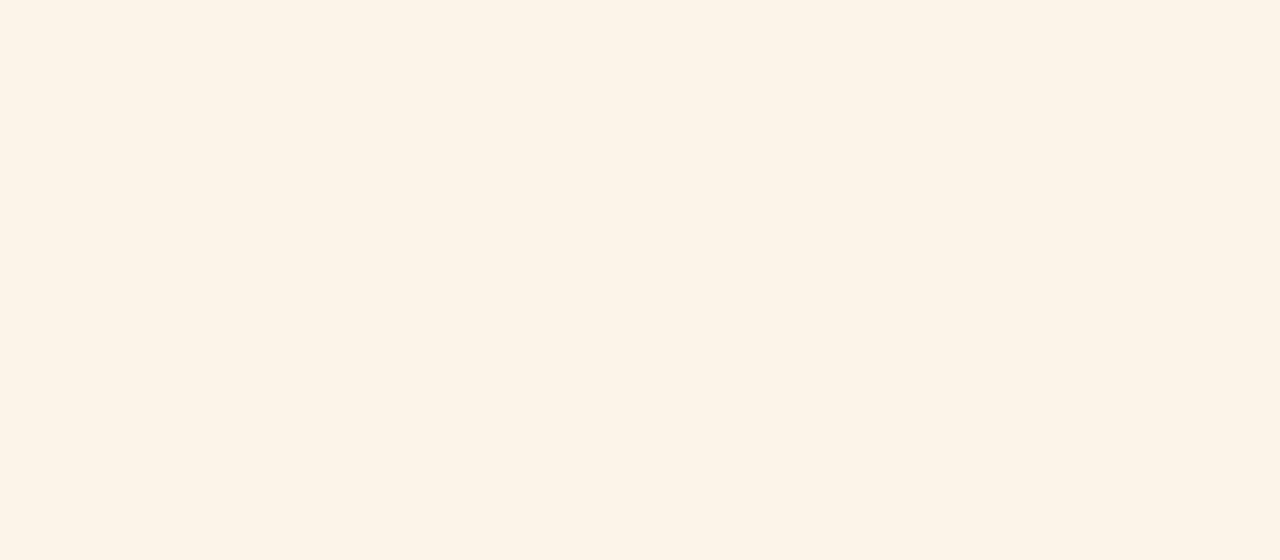
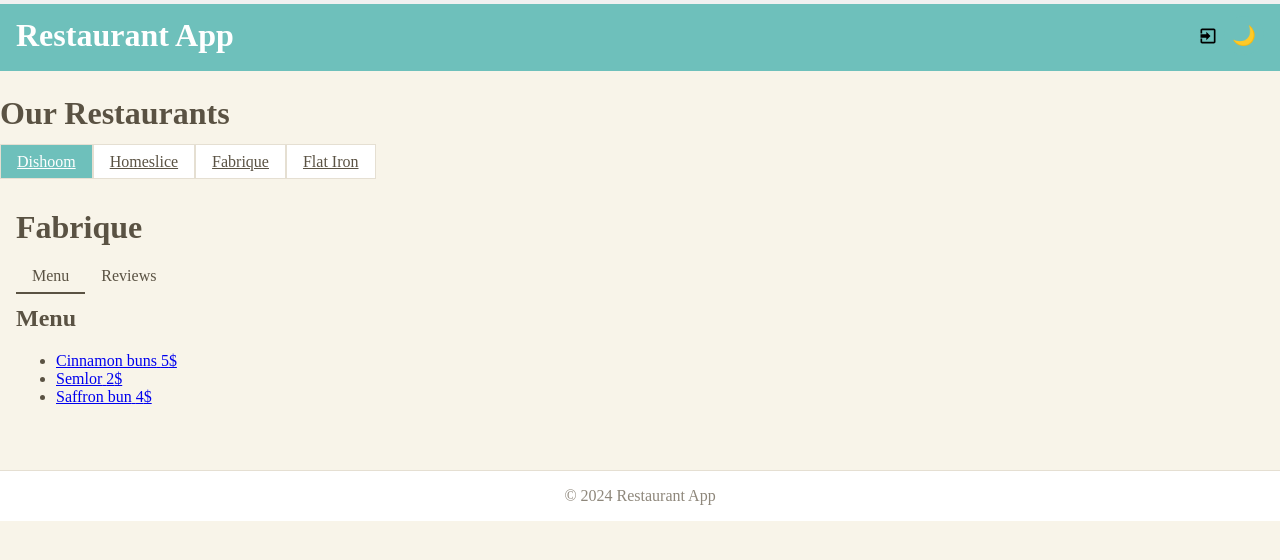
Before and after one commit to AkhmetvaleevRR/testReact, a React (Vite) app: page /restaurants/982bfbce-c5e0-41a0-9f99-d5c20ecee49d/menu in a window 1280 px wide. Before the commit this address had no page. Shown: the top 560 px of the page. Built offline with nearby package versions, Linux system fonts and the light colour scheme.

Commit message:
отдельная страница review/dish табы меню и ревью

```diff
--- a/src/components/app/app.tsx
+++ b/src/components/app/app.tsx
@@ -9,7 +9,9 @@ import { HomePage } from "../../pages/home-page";
 import { RestaurantLayout } from "../../layouts/restaurant-layout";
 import { RestaurantsPage } from "../../pages/restaurants-page";
 import { RestaurantReviewsPage } from "../../pages/reviews-page";
-import { Layout } from "../layout/layout";
+import { MenuPage } from "../../pages/menu-page";
+import { DishPage } from "../../pages/dish-page";
+import { AddReviewPage } from "../../pages/add-review-page";
 
 export const App = () => {
   return (
@@ -21,10 +23,13 @@ export const App = () => {
                 <Route index element={<HomePage />} />
                 <Route path='/restaurants' element={<RestaurantsPage />}>
                   <Route path=':restaurantId' element={<RestaurantPage />}>
-                    <Route index element={<Navigate to='reviews' />} />
+                    <Route index element={<Navigate to='menu' />} />
+                    <Route path='menu' element={<MenuPage />} />
                     <Route path='reviews' element={<RestaurantReviewsPage />} />
                   </Route>
                 </Route>
+                <Route path='/dish/:dishId' element={<DishPage />} />
+                <Route path='/add-review/:restaurantId' element={<AddReviewPage />} />
                 </Route>
             </Routes>
           </BrowserRouter>
--- a/src/components/cart/cart-container.tsx
+++ b/src/components/cart/cart-container.tsx
@@ -1,14 +1,15 @@
 import { useSelector } from "react-redux";
 import type { RootState } from "../../store/store";
-import { selectCartItemsIds } from "../../store/entities/cart/slice";
+import { selectCartItemsIds, selectCartTotal } from "../../store/entities/cart/slice";
 import { Cart } from "./cart";
 
 export const CartContainer = () => {
   const itemsIds = useSelector((state: RootState) => selectCartItemsIds(state));
+  const total = useSelector((state: RootState) => selectCartTotal(state));
 
   if (!itemsIds.length) {
     return null;
   }
 
-  return <Cart itemsIds={itemsIds} />;
+  return <Cart itemsIds={itemsIds} total={total} />;
 };
--- a/src/components/cart/cart.tsx
+++ b/src/components/cart/cart.tsx
@@ -2,9 +2,10 @@ import { CartItemContainer } from "../cartItem/cart-item-container";
 
 interface CartProps {
   itemsIds: string[];
+  total: number;
 }
 
-export const Cart = ({ itemsIds }: CartProps) => {
+export const Cart = ({ itemsIds, total }: CartProps) => {
   return (
     <div>
       <h3>Cart</h3>
@@ -15,6 +16,9 @@ export const Cart = ({ itemsIds }: CartProps) => {
           </li>
         ))}
       </ul>
+      <div>
+        <strong>Total: ${total.toFixed(2)}</strong>
+      </div>
     </div>
   );
 };
--- a/src/components/menuList/menuList.tsx
+++ b/src/components/menuList/menuList.tsx
@@ -1,11 +1,14 @@
 import { DishCounterContainer } from "../dishCounter/dishCounter-container";
+import { Link } from "react-router";
 
 export function MenuList({ menu, isAuthenticated }: { menu: any[]; isAuthenticated: boolean }) {
   return (
     <ul>
       {menu.map((menuItem) => (
         <li key={menuItem.id}>
-          {menuItem.name} {menuItem.price}$
+          <Link to={`/dish/${menuItem.id}`}>
+            {menuItem.name} {menuItem.price}$
+          </Link>
           {isAuthenticated && <DishCounterContainer max={5} dishId={menuItem.id} />}
         </li>
       ))}
--- /dev/null
+++ b/src/components/tabLink/tab-link.module.css
@@ -0,0 +1,16 @@
+.root {
+  padding: 8px 16px;
+  text-decoration: none;
+  color: var(--text-color);
+  border-bottom: 2px solid transparent;
+  transition: all 0.3s ease;
+}
+
+.root:hover {
+  color: var(--primary-color);
+}
+
+.isActive {
+  color: var(--primary-color);
+  border-bottom-color: var(--primary-color);
+}
--- /dev/null
+++ b/src/pages/add-review-page.tsx
@@ -0,0 +1,18 @@
+import { useParams, Link } from "react-router";
+import { ReviewForm } from "../components/reviewForm/reviewForm";
+
+export const AddReviewPage = () => {
+  const { restaurantId } = useParams();
+
+  return (
+    <div>
+      <Link to={`/restaurants/${restaurantId}/reviews`}>
+        <svg width="20" height="20" viewBox="0 0 24 24" fill="currentColor">
+          <path d="M20 11H7.83l5.59-5.59L12 4l-8 8 8 8 1.41-1.41L7.83 13H20v-2z"/>
+        </svg>
+      </Link>
+      <h1>Add Review</h1>
+      <ReviewForm />
+    </div>
+  );
+};
--- /dev/null
+++ b/src/pages/dish-page.tsx
@@ -0,0 +1,31 @@
+import { useParams, Link } from "react-router";
+import { useSelector } from "react-redux";
+import { selectDishById } from "../store/entities/dishes/slice";
+import { DishCounterContainer } from "../components/dishCounter/dishCounter-container";
+import type { RootState } from "../store/store";
+
+export const DishPage = () => {
+  const { dishId } = useParams();
+
+  const dish = useSelector((state: RootState) =>
+    dishId ? selectDishById(state, dishId) : null
+  );
+
+  if (!dishId || !dish) {
+    return <div>Dish not found</div>;
+  }
+
+  return (
+    <div>
+      <Link to="/restaurants" style={{ background: 'transparent', border: 'none', textDecoration: 'none' }}>
+        <svg width="20" height="20" viewBox="0 0 24 24" fill="currentColor">
+          <path d="M20 11H7.83l5.59-5.59L12 4l-8 8 8 8 1.41-1.41L7.83 13H20v-2z"/>
+        </svg>
+      </Link>
+      <h1>{dish.name}</h1>
+      <p>Price: ${dish.price}</p>
+      <p>Ingredients: {dish.ingredients.join(", ")}</p>
+      <DishCounterContainer max={5} dishId={dish.id} />
+    </div>
+  );
+};
--- /dev/null
+++ b/src/pages/menu-page.tsx
@@ -0,0 +1,24 @@
+import { useParams } from "react-router";
+import { useSelector } from "react-redux";
+import { selectRestaurantById } from "../store/entities/restaurants/slice";
+import { MenuListContainer } from "../components/menuList/menuList-container";
+import type { RootState } from "../store/store";
+
+export const MenuPage = () => {
+  const { restaurantId } = useParams();
+
+  const restaurant = useSelector((state: RootState) =>
+    restaurantId ? selectRestaurantById(state, restaurantId) : null
+  );
+
+  if (!restaurantId || !restaurant) {
+    return <div>Restaurant not found</div>;
+  }
+
+  return (
+    <div>
+      <h2>Menu</h2>
+      <MenuListContainer menu={restaurant.menu} />
+    </div>
+  );
+};
--- a/src/pages/restaurant-page.tsx
+++ b/src/pages/restaurant-page.tsx
@@ -1,7 +1,7 @@
-import { useParams } from "react-router";
+import { useParams, Outlet } from "react-router";
 import { useSelector } from "react-redux";
 import { selectRestaurantById } from "../store/entities/restaurants/slice";
-import { RestaurantContainer } from "../components/restaurant/restaurant-container";
+import { TabLink } from "../components/tabLink/tab-link";
 import type { RootState } from "../store/store";
 import styles from "./restaurant-page.module.css";
 
@@ -17,7 +17,12 @@ export const RestaurantPage = () => {
 
   return (
     <div className={styles.container}>
-      <RestaurantContainer id={restaurantId!} />
+      <h1>{restaurant.name}</h1>
+      <nav>
+        <TabLink to={`/restaurants/${restaurantId}/menu`}>Menu</TabLink>
+        <TabLink to={`/restaurants/${restaurantId}/reviews`}>Reviews</TabLink>
+      </nav>
+      <Outlet />
     </div>
   );
 };
--- /dev/null
+++ b/src/pages/reviews-page.module.css
@@ -0,0 +1,18 @@
+.addReviewButton {
+  display: inline-block;
+  padding: 12px 24px;
+  background-color: var(--text-primary);
+  color: white;
+  text-decoration: none;
+  border-radius: 6px;
+  font-weight: 600;
+  transition: all 0.3s ease;
+  margin-top: 1rem;
+  border: none;
+  cursor: pointer;
+}
+
+.addReviewButton:hover {
+  background-color: var(--text-primary);
+  transform: translateY(-2px);
+}
--- a/src/pages/reviews-page.tsx
+++ b/src/pages/reviews-page.tsx
@@ -1,11 +1,14 @@
-import { useParams } from "react-router";
+import { useParams, Link } from "react-router";
 import { selectRestaurantById } from "../store/entities/restaurants/slice";
+import { selectIsAuthenticated } from "../store/entities/users/slice";
 import { useSelector } from "react-redux";
 import { ReviewListContainer } from "../components/reviewList/reviewList-container";
 import type { RootState } from "../store/store";
+import styles from "./reviews-page.module.css";
 
 export const RestaurantReviewsPage = () => {
   const { restaurantId } = useParams();
+  const isAuthenticated = useSelector(selectIsAuthenticated);
 
   const restaurant = useSelector((state: RootState) =>
     restaurantId ? selectRestaurantById(state, restaurantId) : null
@@ -17,9 +20,18 @@ export const RestaurantReviewsPage = () => {
     return <div>Restaurant not found</div>;
   }
 
-  return reviews?.length ? (
-    <ReviewListContainer reviews={reviews} />
-  ) : (
-    <div>empty review</div>
+  return (
+    <div>
+      {reviews?.length ? (
+        <ReviewListContainer reviews={reviews} />
+      ) : (
+        <div>No reviews yet</div>
+      )}
+      {isAuthenticated && (
+        <Link to={`/add-review/${restaurantId}`} className={styles.addReviewButton}>
+          Add Review
+        </Link>
+      )}
+    </div>
   );
 };
--- a/src/store/entities/cart/slice.ts
+++ b/src/store/entities/cart/slice.ts
@@ -40,4 +40,14 @@ export const selectCartItemsIds = createSelector(
   }
 );
 
+export const selectCartTotal = createSelector(
+  [(state: any) => state.cart.items, (state: any) => state.dishes.entities],
+  (cartItems, dishesEntities) => {
+    return Object.entries(cartItems).reduce((total, [dishId, quantity]) => {
+      const dish = dishesEntities[dishId];
+      return total + (dish ? dish.price * (quantity as number) : 0);
+    }, 0);
+  }
+);
+
 export default cartSlice.reducer;
```
